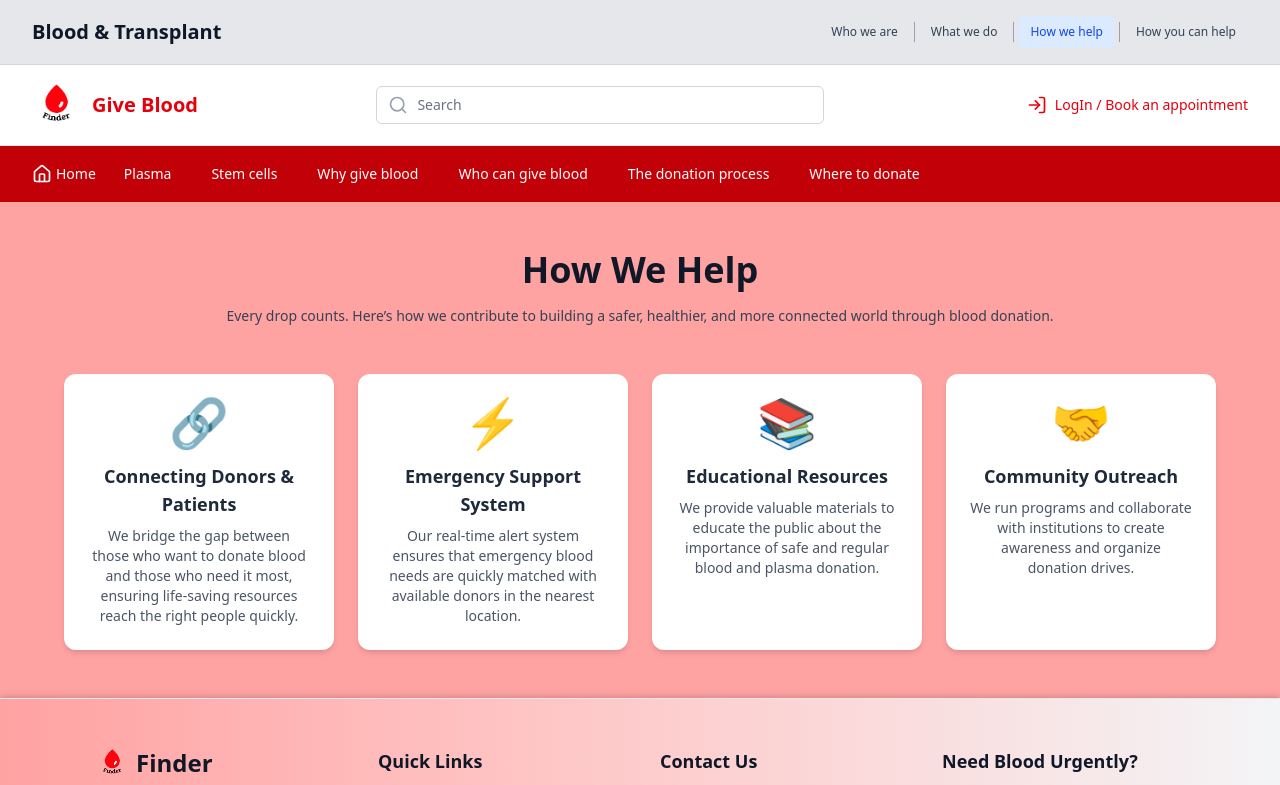
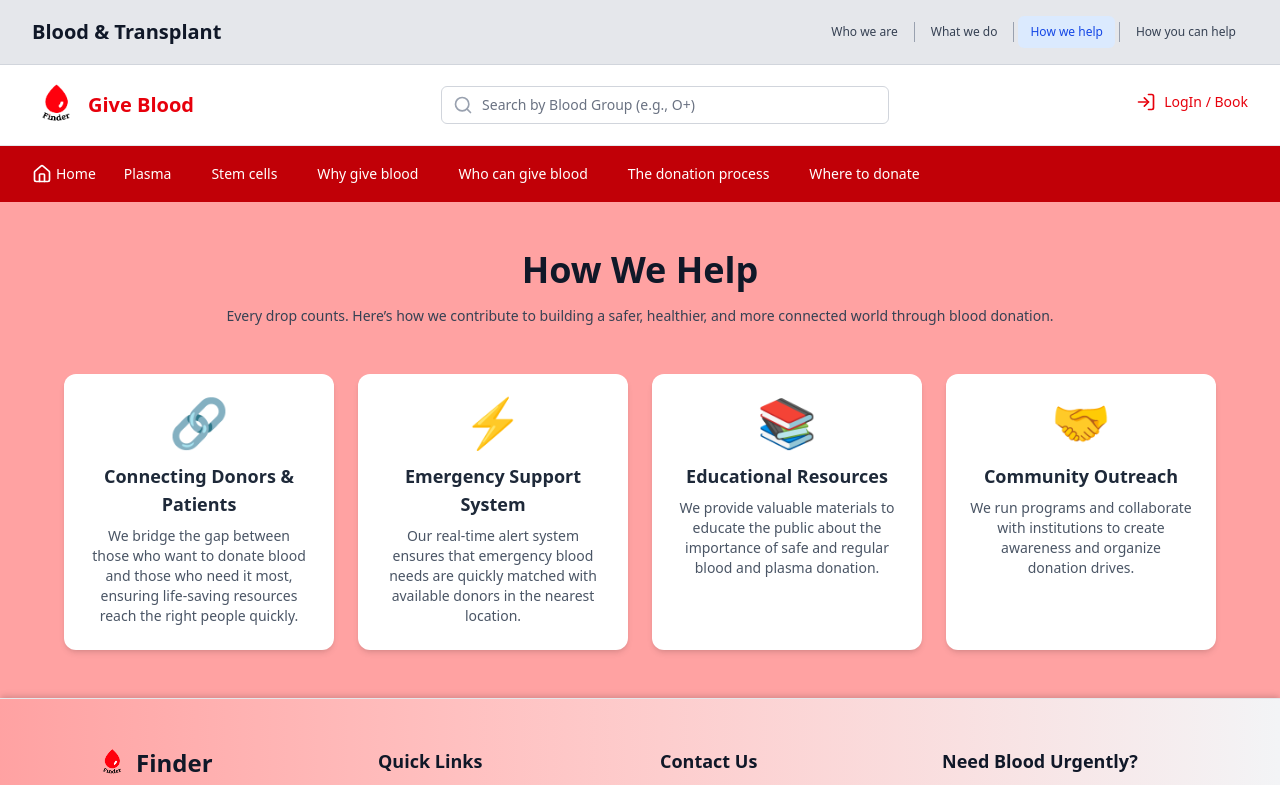
Before and after one commit to Omarmdwasimuddin/finder_project, a Next.js app: page /help in a window 1280 px wide. Shown: the top 785 px of the page. Built offline with nearby package versions, Linux system fonts and the light colour scheme.

Commit message:
Ishallah

```diff
--- a/src/Component/MidHeader.jsx
+++ b/src/Component/MidHeader.jsx
@@ -1,62 +1,109 @@
-'use client';
+"use client";
 
-import { Search, LogIn } from 'lucide-react';
-import Link from 'next/link';
-import Image from 'next/image';
+import { useEffect, useState } from "react";
+import { Search, LogIn } from "lucide-react";
+import Link from "next/link";
+import Image from "next/image";
+import axios from "axios";
 
 export default function MidHeader() {
+  const [query, setQuery] = useState("");
+  const [donors, setDonors] = useState([]);
+
+  useEffect(() => {
+    const delayDebounce = setTimeout(() => {
+      if (query.trim() !== "") {
+        const encoded = encodeURIComponent(query);
+        axios
+          .get(`/api/bloodGroup?bloodGroup=${encoded}`)
+          .then((res) => {
+            setDonors(res.data.data || []);
+          })
+          .catch(() => setDonors([]));
+      } else {
+        setDonors([]);
+      }
+    }, 500);
+
+    return () => clearTimeout(delayDebounce);
+  }, [query]);
+
   return (
+    <>
+      {/* Header */}
       <header className="border-b border-gray-200 bg-white">
-      <div className="max-w-7xl mx-auto px-3 sm:px-4 md:px-6 lg:px-8">
-        <div className="flex flex-col sm:flex-row justify-between items-center py-2 sm:py-0 sm:h-16 md:h-20 gap-2 sm:gap-0">
+        <div className="max-w-7xl mx-auto px-4 sm:px-6 lg:px-8">
+          <div className="flex flex-col sm:flex-row justify-between items-center py-3 sm:py-4 md:h-20 gap-3 sm:gap-0">
 
-          {/* Logo + Give Blood - Stacked on mobile */}
+            {/* Logo */}
             <Link
               href="/"
-            className="flex items-center w-full sm:w-auto justify-center sm:justify-start order-first sm:order-none"
+              className="flex items-center justify-center sm:justify-start"
               aria-label="Go to homepage"
             >
-            <div className="flex items-center">
               <Image
                 src="/Img/FinderLogo2.png"
-                alt="Blood Donation Organization Logo"
+                alt="Blood Donation Logo"
                 width={48}
                 height={48}
-                className="mr-2 md:mr-3 w-8 h-8 sm:w-10 sm:h-10 md:w-12 md:h-12"
+                className="w-10 h-10 sm:w-12 sm:h-12"
                 priority
               />
-              <span className="text-lg md:text-xl font-bold text-red-600 hover:text-red-700 transition-colors">
+              <span className="ml-2 text-xl font-bold text-red-600 hover:text-red-700 transition-colors">
                 Give Blood
               </span>
-            </div>
             </Link>
 
-          {/* Search Bar */}
-          <div className="relative w-full sm:w-auto sm:flex-1 sm:max-w-md order-last sm:order-none mx-0 sm:mx-2 md:mx-4">
+            {/* Search */}
+            <div className="w-full sm:w-auto sm:flex-1 sm:max-w-md mt-2 sm:mt-0">
               <label htmlFor="header-search" className="sr-only">Search</label>
+              <div className="relative">
                 <div className="absolute inset-y-0 left-0 pl-3 flex items-center pointer-events-none">
-              <Search className="h-4 w-4 md:h-5 md:w-5 text-gray-400" aria-hidden="true" />
+                  <Search className="h-5 w-5 text-gray-400" />
                 </div>
                 <input
                   id="header-search"
                   type="text"
-              placeholder="Search"
-              className="block w-full pl-8 md:pl-10 pr-3 py-2 border border-gray-300 rounded-md leading-5 bg-white placeholder-gray-500 focus:outline-none focus:ring-2 focus:ring-red-500 focus:border-red-500 text-sm"
+                  placeholder="Search by Blood Group (e.g., O+)"
+                  value={query}
+                  onChange={(e) => setQuery(e.target.value)}
+                  className="block w-full pl-10 pr-3 py-2 border border-gray-300 rounded-md text-sm bg-white placeholder-gray-500 focus:outline-none focus:ring-2 focus:ring-red-500 focus:border-red-500"
                 />
               </div>
+            </div>
 
-          {/* Login Link with Icon */}
-          <div className="w-full sm:w-auto flex justify-center sm:justify-end order-2 sm:order-none ml-0 sm:ml-2 md:ml-6">
+            {/* Login */}
+            <div className="mt-2 sm:mt-0">
               <Link
                 href="/donor/login"
-              className="inline-flex items-center space-x-2 text-sm font-medium text-red-600 hover:text-red-700 focus:outline-none transition-colors whitespace-nowrap"
+                className="inline-flex items-center space-x-2 text-sm font-medium text-red-600 hover:text-red-700 focus:outline-none transition-colors"
               >
-              <LogIn className="w-5 h-5 text-red-600" />
-              <span>LogIn / Book an appointment</span>
+                <LogIn className="w-5 h-5" />
+                <span>LogIn / Book</span>
               </Link>
             </div>
           </div>
         </div>
       </header>
+
+      {/* Donor Results */}
+      {donors.length > 0 && (
+        <div className="max-w-7xl mx-auto px-4 py-6 grid grid-cols-1 sm:grid-cols-2 md:grid-cols-3 lg:grid-cols-4 gap-4">
+          {donors.map((donor, index) => (
+            <div
+              key={index}
+              className="p-4 border rounded-xl shadow hover:shadow-md transition bg-white"
+            >
+              <h3 className="text-lg font-semibold text-red-600 mb-1">{donor.name}</h3>
+              <p className="text-sm text-gray-700"><strong>Phone:</strong> {donor.phone}</p>
+              <p className="text-sm text-gray-700"><strong>Blood:</strong> {donor.bloodGroup}</p>
+              <p className="text-sm text-gray-700">
+                <strong>Location:</strong> {donor.city}, {donor.upazila}, {donor.district}
+              </p>
+            </div>
+          ))}
+        </div>
+      )}
+    </>
   );
 }
--- /dev/null
+++ b/src/app/api/bloodGroup/route.js
@@ -0,0 +1,34 @@
+import { PrismaClient } from "@/generated/prisma";
+import { NextResponse } from "next/server";
+
+const prisma = new PrismaClient();
+
+export async function GET(req) {
+  try {
+    const { searchParams } = new URL(req.url);
+    const bloodGroup = searchParams.get("bloodGroup");
+
+    console.log("Query BloodGroup =>", bloodGroup);
+
+    const result = await prisma.donor.findMany({
+      where: {
+        bloodGroup: {
+          contains: bloodGroup, // or use 'equals' if you want exact match
+          mode: "insensitive", // optional: case insensitive
+        },
+      },
+      select: {
+        name: true,
+        phone: true,
+        bloodGroup: true,
+        district: true,
+        upazila: true,
+        city: true,
+      },
+    });
+
+    return NextResponse.json({ status: "success", data: result });
+  } catch (error) {
+    return NextResponse.json({ status: "fail", data: error.message });
+  }
+}
```
Lines whose indentation alone changed are shown as unchanged.
